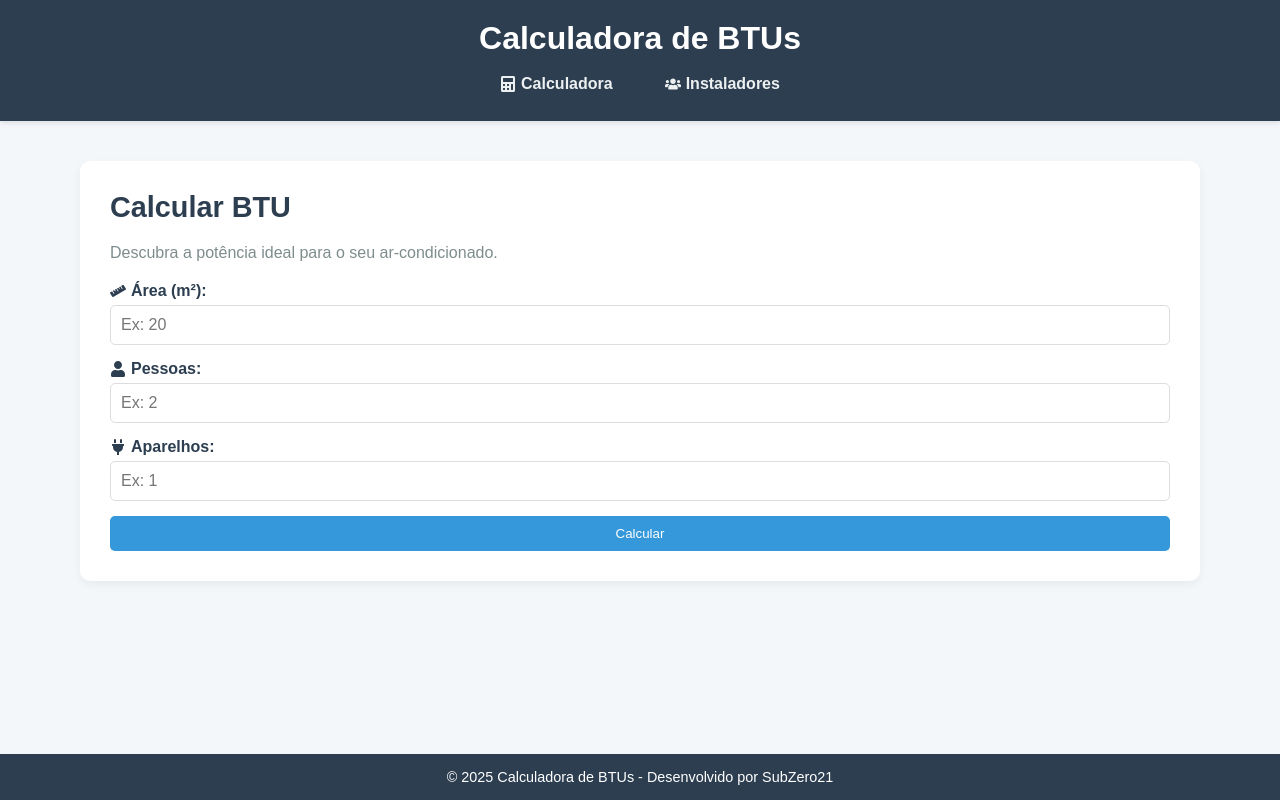
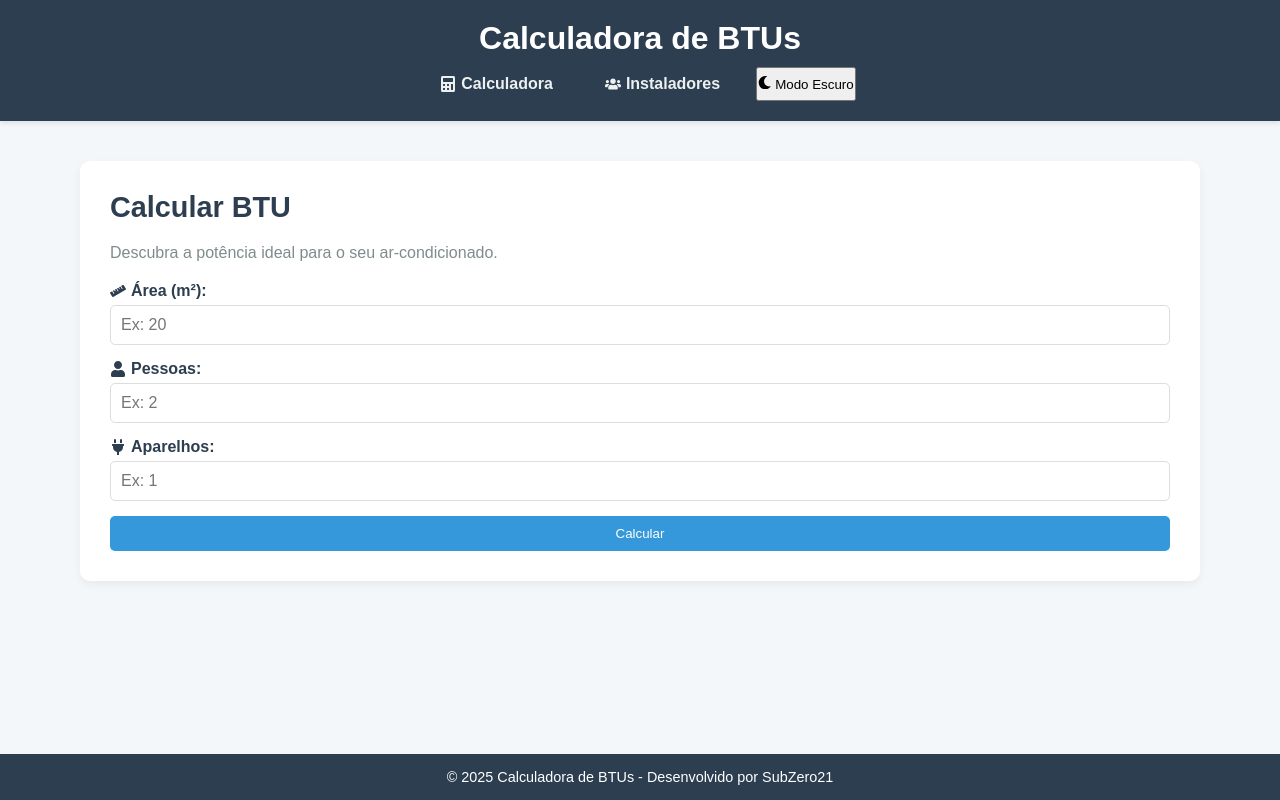
Before and after one commit to Luann8/Backend-uv-btus, a React (Create React App) app: page / in a window 1280 px wide. Built offline with nearby package versions, Linux system fonts and the light colour scheme; the HTML template or start-up script is replaced by a standard one.

Commit message:
Update App.js

```diff
--- a/src/App.js
+++ b/src/App.js
@@ -1,18 +1,31 @@
-import React from 'react';
-import { Routes, Route, Link } from 'react-router-dom';
-import { FaCalculator, FaUsers } from 'react-icons/fa';
+import React, { useState } from 'react';
+import { Routes, Route, NavLink } from 'react-router-dom';
+import { FaCalculator, FaUsers, FaMoon, FaSun } from 'react-icons/fa';
 import CalculatorPage from './CalculatorPage';
 import InstallersPage from './InstallersPage';
 import './App.css';
 
 const App = () => {
+  const [theme, setTheme] = useState('light');
+
+  const toggleTheme = () => {
+    setTheme(theme === 'light' ? 'dark' : 'light');
+  };
+
   return (
-    <div className="app-container">
+    <div className="app-container" data-theme={theme}>
       <header className="app-header">
         <h1>Calculadora de BTUs</h1>
         <nav className="app-nav">
-          <Link to="/" className="nav-link"><FaCalculator /> Calculadora</Link>
-          <Link to="/installers" className="nav-link"><FaUsers /> Instaladores</Link>
+          <NavLink to="/" className="nav-link" activeClassName="active">
+            <FaCalculator /> Calculadora
+          </NavLink>
+          <NavLink to="/installers" className="nav-link" activeClassName="active">
+            <FaUsers /> Instaladores
+          </NavLink>
+          <button className="theme-toggle" onClick={toggleTheme}>
+            {theme === 'light' ? <FaMoon /> : <FaSun />} {theme === 'light' ? 'Modo Escuro' : 'Modo Claro'}
+          </button>
         </nav>
       </header>
 
```
